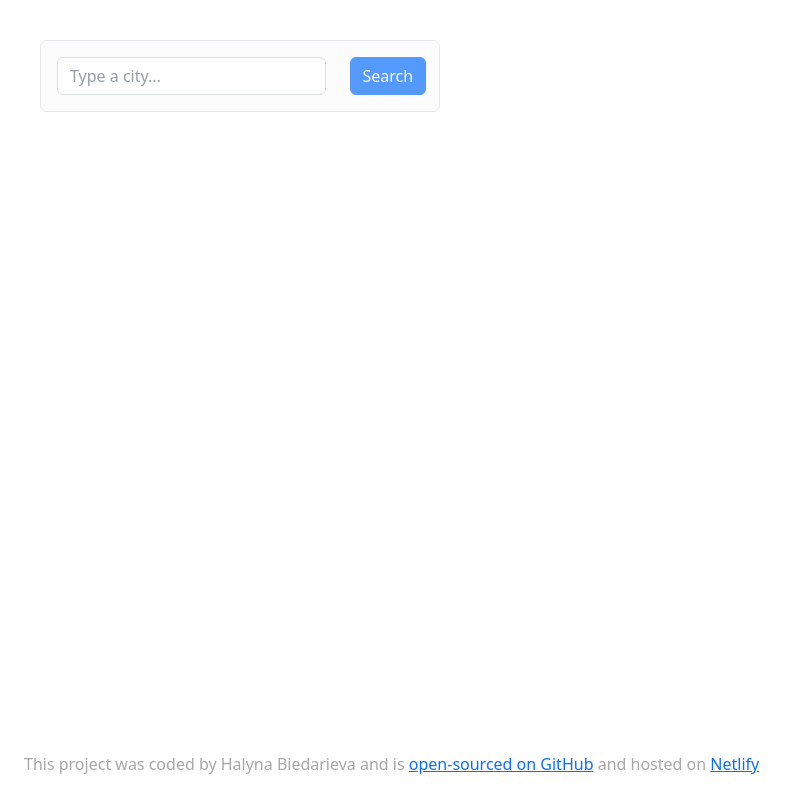
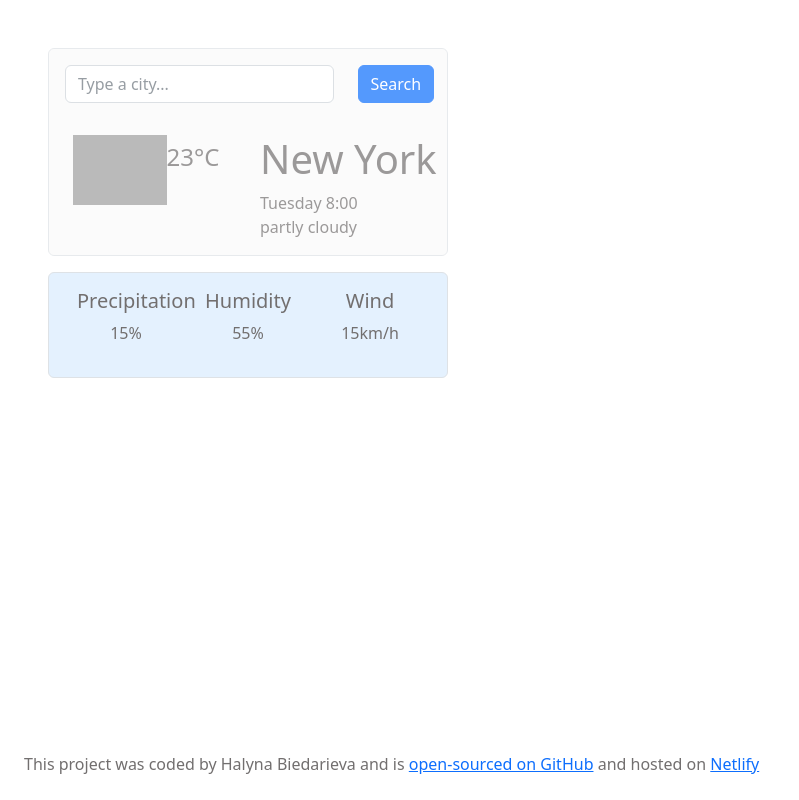
Before and after one commit to HalynaB-2908/weather-react, a React (Create React App) app: page / in a window 1280 px wide. Shown: the whole page, without its empty margins (0-799 px from the left). Built offline with nearby package versions, Linux system fonts and the light colour scheme; grey boxes are pictures that could not be loaded.

Commit message:
weather description added

```diff
--- a/src/App.js
+++ b/src/App.js
@@ -1,20 +1,12 @@
 import Weather from "./Weather";
+import Footer from "./Footer";
 import "./index.css";
 
 function App() {
   return (
-    <div className="myApp">
+    <div className="App">
       <Weather />
-      <footer className="m-4 position-absolute bottom-0">
-        <div className="fs-6">
-          This project was coded by Halyna Biedarieva and is{" "}
-          <a href="https://github.com/HalynaB-2908/weather-react">
-            open-sourced on GitHub
-          </a>{" "}
-          and hosted on{" "}
-          <a href="https://app.netlify.com/teams/galja2908/overview">Netlify</a>
-        </div>
-      </footer>
+      <Footer />
     </div>
   );
 }
--- /dev/null
+++ b/src/Footer.js
@@ -0,0 +1,16 @@
+import "./index.css";
+
+export default function Footer() {
+    return (
+      <footer className="m-4 position-absolute bottom-0">
+        <div className="fs-6">
+          This project was coded by Halyna Biedarieva and is{" "}
+          <a href="https://github.com/HalynaB-2908/weather-react">
+            open-sourced on GitHub
+          </a>{" "}
+          and hosted on{" "}
+          <a href="https://app.netlify.com/teams/galja2908/overview">Netlify</a>
+        </div>
+      </footer>
+    );
+}
--- a/src/Weather.js
+++ b/src/Weather.js
@@ -3,13 +3,51 @@ import "./index.css";
 
 export default function Weather() {
     return (
-      <div className="Search rounded border">
-        <div className="row p-3">
-          <div className="col-9">
-            <input type="search" className="form-control" placeholder="Type a city..."/>
+      <div>
+        <div className="Search rounded border ms-5 mt-5">
+          <div className="row p-3">
+            <div className="col-9">
+              <input
+                type="search"
+                className="form-control"
+                placeholder="Type a city..."
+              />
+            </div>
+            <div className="col-3">
+              <input type="submit" value="Search" className="btn btn-primary" />
+            </div>
           </div>
-          <div className="col-3">
-            <input type="submit" value="Search" className="btn btn-primary"/>
+          <div className="row">
+            <div className="col-6">
+              <img
+                src="https://ssl.gstatic.com/onebox/weather/64/partly_cloudy.png"
+                alt=""
+                className="w-50 ms-4 mt-3"
+              />
+              <span className="fs-4">23°C</span>
+            </div>
+            <div className="col-6">
+              <h1 className="mt-3">New York</h1>
+              <p>
+                Tuesday 8:00
+                <br />
+                partly cloudy
+              </p>
+            </div>
+          </div>
+        </div>
+        <div className="row rounded border Values ms-5 mt-3 text-center p-3">
+          <div className="col-4">
+            <h5>Precipitation</h5>
+            <span>15%</span>
+          </div>
+          <div className="col-4">
+            <h5>Humidity</h5>
+            <p>55%</p>
+          </div>
+          <div className="col-4">
+            <h5>Wind</h5>
+            <p>15km/h</p>
           </div>
         </div>
       </div>
--- a/src/index.css
+++ b/src/index.css
@@ -1,5 +1,5 @@
-.myApp {
-  color: rgb(167, 167, 167);
+.App {
+  color: rgb(114, 111, 111);
   /* background-image: url("./img/daria-nepriakhina-04-WHQ_8iaQ-unsplash.jpg");
   background-repeat: no-repeat;
   background-position: center center;
@@ -11,10 +11,14 @@
 }
 
 .Search {
-  margin: 40px;
-  background-color: #fbfbfb;
+  background-color: #fafafa;
   width: 400px;
   opacity: 70%;
+}
+
+.Values {
+  background-color: #e4f1fe;
+  width: 400px;
 }
 
 .autor {
```
